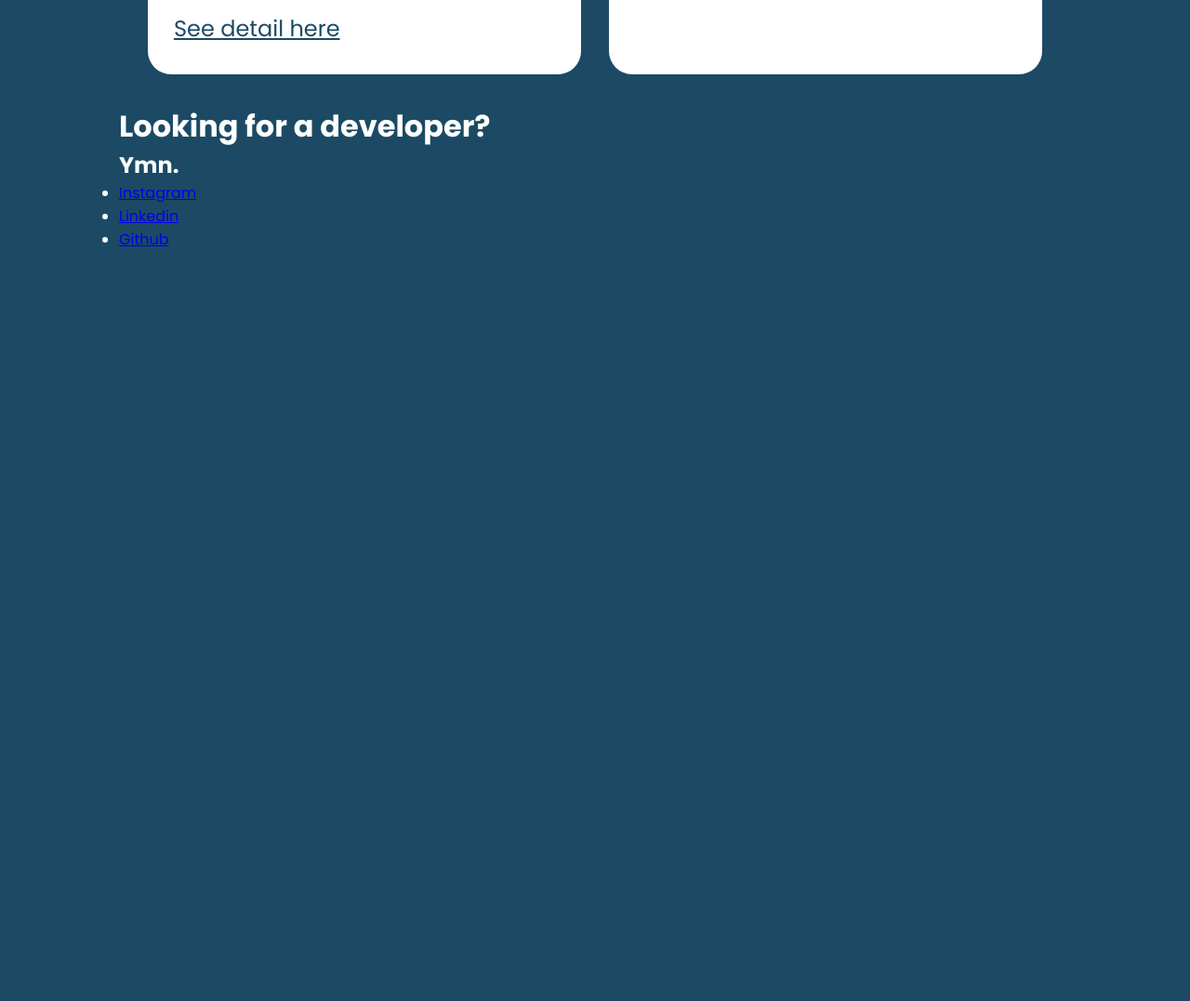
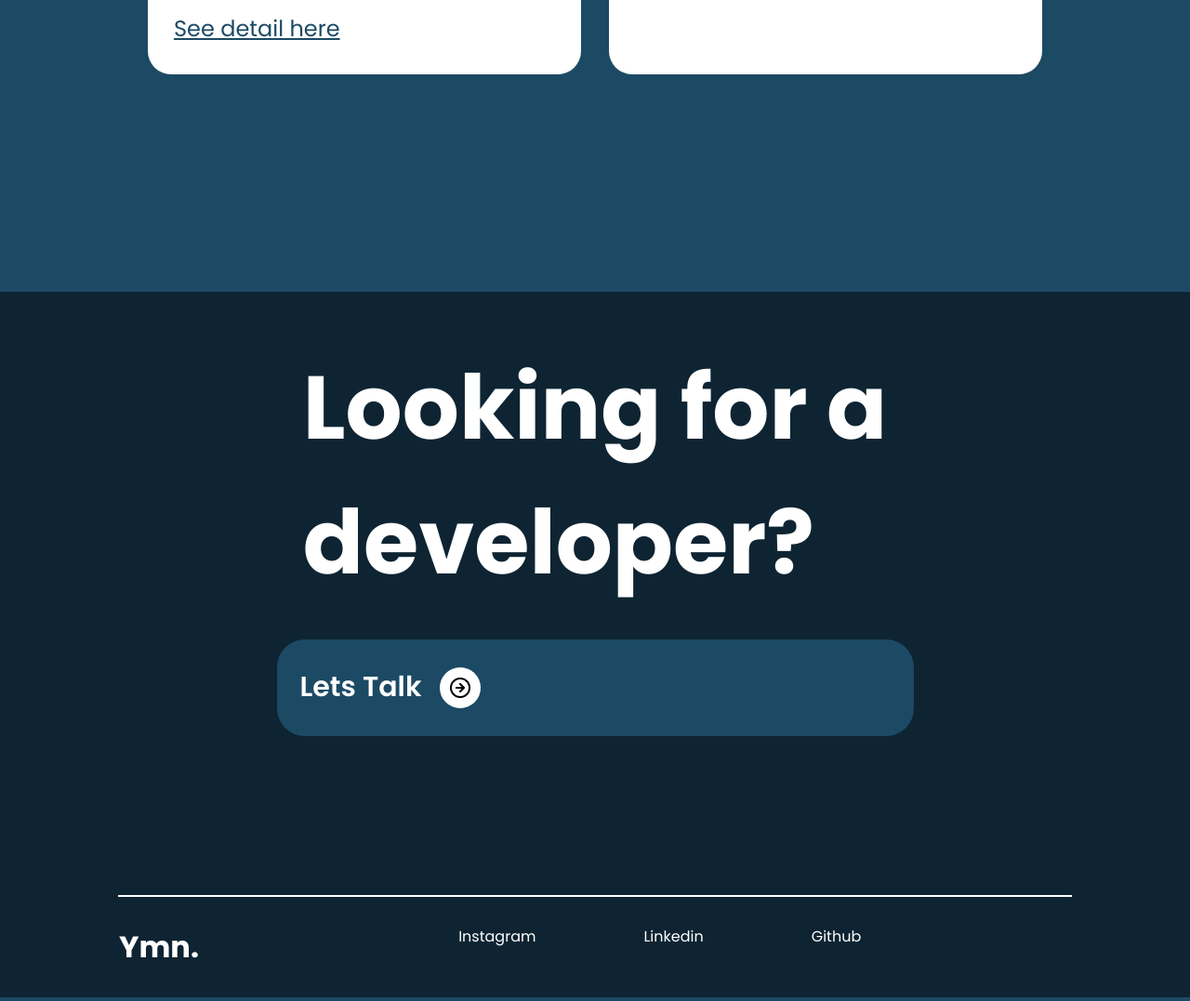
Before and after one commit to mallexibra/Portfolio-Yaameen, a plain HTML site: page index.html in a window 1280 px wide. Shown: the part 6507-7584 px from the top of the page at 93% size. Before the commit the page ends 6777 px from the top, so only its background shows below. Drawn offline with Linux system fonts and the light colour scheme.

Commit message:
Melanjutkan project hingga footer

```diff
--- a/assets/style/style.css
+++ b/assets/style/style.css
@@ -483,6 +483,88 @@ main .about {
   font-size: 24px;
   font-weight: 400;
 }
+
+/* Footer */
+
+footer{
+  background-color: #0e2432;
+}
+
+footer > .container{
+  margin-top: 202px;
+  display: flex;
+  flex-direction: column;
+  align-items: center;
+  justify-content: space-evenly;
+  min-height: 250px;
+}
+
+footer .container h1{
+  margin-top: 52px;
+  margin-bottom: 32px;
+  font-size: 96px;
+  font-weight: 700;
+}
+
+footer .container .talk{
+  width: 635px;
+  height: 84px;
+  border-radius: 30px;
+  padding: 10px 25px;
+  background-color: var(--bg-light);
+  display: flex;
+  align-items: center;
+  gap: 20px;
+  cursor: pointer;
+  margin-bottom: 171px;
+}
+
+footer .container .talk p{
+  font-size: 30px;
+  font-weight: 600;
+}
+
+footer .container .talk span{
+  width: 44px;
+  height: 44px;
+  border-radius: 50%;
+  display: flex;
+  justify-content: center;
+  align-items: center;
+  background-color: white;
+}
+
+footer .container hr{
+  background-color: transparent;
+  border: 1px solid white;
+  width: 100%;
+}
+
+footer .container section{
+  width: 100%;
+  display: flex;
+  flex-direction: row;
+}
+
+footer .container section h1{
+  min-width: 30%;
+  font-size: 32px;
+  font-weight: 700;
+  margin: 30px 0;
+}
+
+footer .container section ul{
+  min-width: 70%;
+  display: flex;
+  list-style: none;
+  margin-top: 30px;
+}
+
+footer .container section ul a{
+  text-decoration: none;
+  color: white;
+  padding: 58px;
+}
 /* *{
   outline: 1px solid red;
 } */
--- a/index.html
+++ b/index.html
@@ -174,11 +174,15 @@
         </div>
       </div>
 
+    </main>
       <footer>
-        <h1>Looking for a developer?</h1>
+        <section class="container">
+          <h1>Looking for a <br> developer?</h1>
           <div class="talk">
-
+            <p>Lets Talk</p>
+            <span><img src="assets/img/arrow-right-circle.png" alt="Panah Lets Talk"></span>
           </div>
+          <hr>
           <section>
             <h1>Ymn.</h1>
             <ul>
@@ -187,7 +191,7 @@
               <li><a href="#">Github</a></li>
             </ul>
           </section>
+        </main>
       </footer>
-    </main>
   </body>
 </html>
```
Also changed, not shown: assets/img/arrow-right-circle.png (added). Lines whose indentation alone changed are shown as unchanged.
